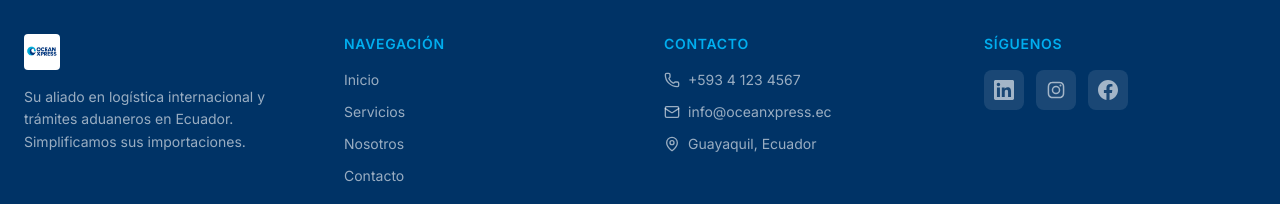
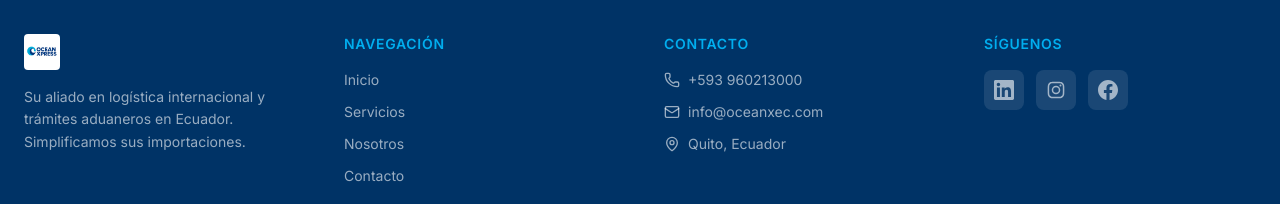
Before and after one commit to c4l3b-z4m/oceanxec.com, a Next.js app: page / in a window 1280 px wide. Shown: the part 3526-3730 px from the top of the page. Built offline with nearby package versions, Linux system fonts and the light colour scheme.

Commit message:
Update footer.tsx

```diff
--- a/components/footer.tsx
+++ b/components/footer.tsx
@@ -56,18 +56,18 @@ export function Footer() {
                 className="flex items-center gap-2 text-sm text-primary-foreground/60 transition-colors hover:text-accent"
               >
                 <Phone className="h-4 w-4 flex-shrink-0" />
-                +593 4 123 4567
+                +593 960213000
               </a>
               <a
                 href="mailto:info@oceanxpress.ec"
                 className="flex items-center gap-2 text-sm text-primary-foreground/60 transition-colors hover:text-accent"
               >
                 <Mail className="h-4 w-4 flex-shrink-0" />
-                info@oceanxpress.ec
+                info@oceanxec.com
               </a>
               <span className="flex items-center gap-2 text-sm text-primary-foreground/60">
                 <MapPin className="h-4 w-4 flex-shrink-0" />
-                Guayaquil, Ecuador
+                Quito, Ecuador
               </span>
             </div>
           </div>
```
